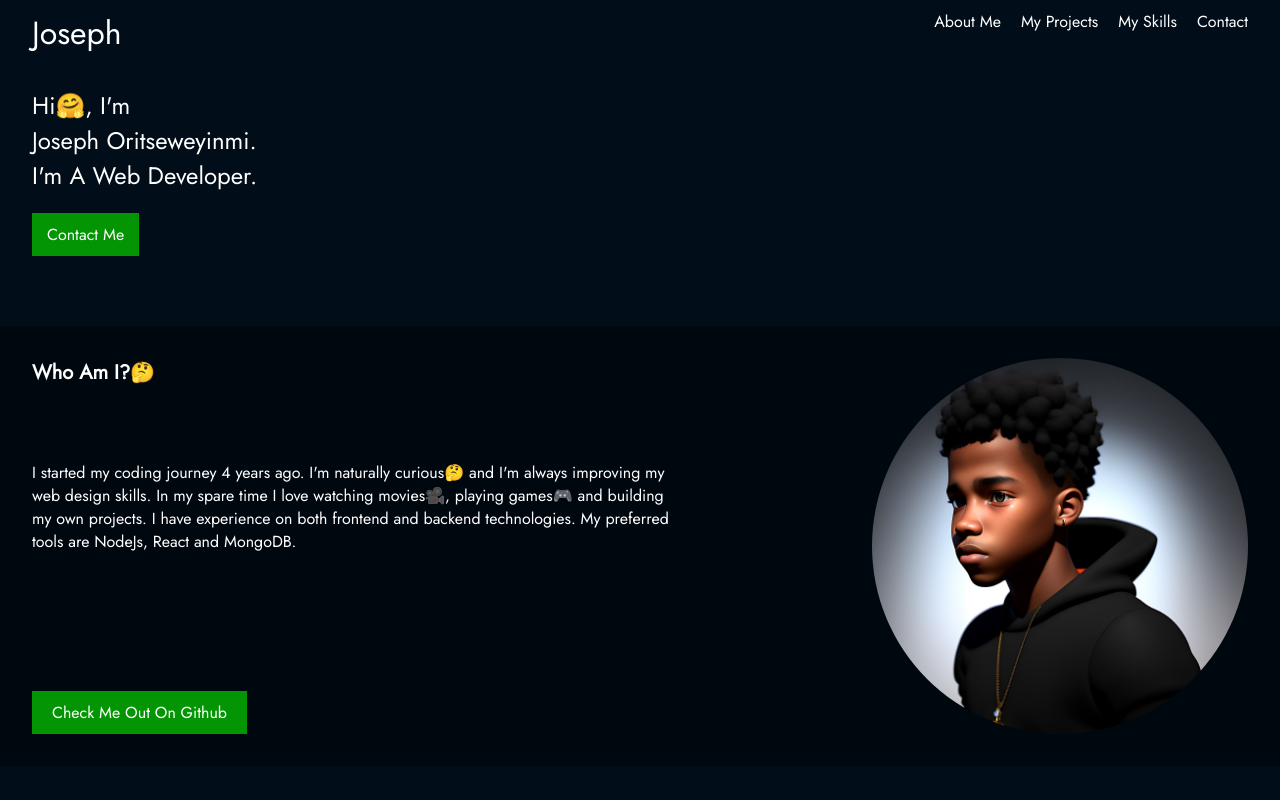
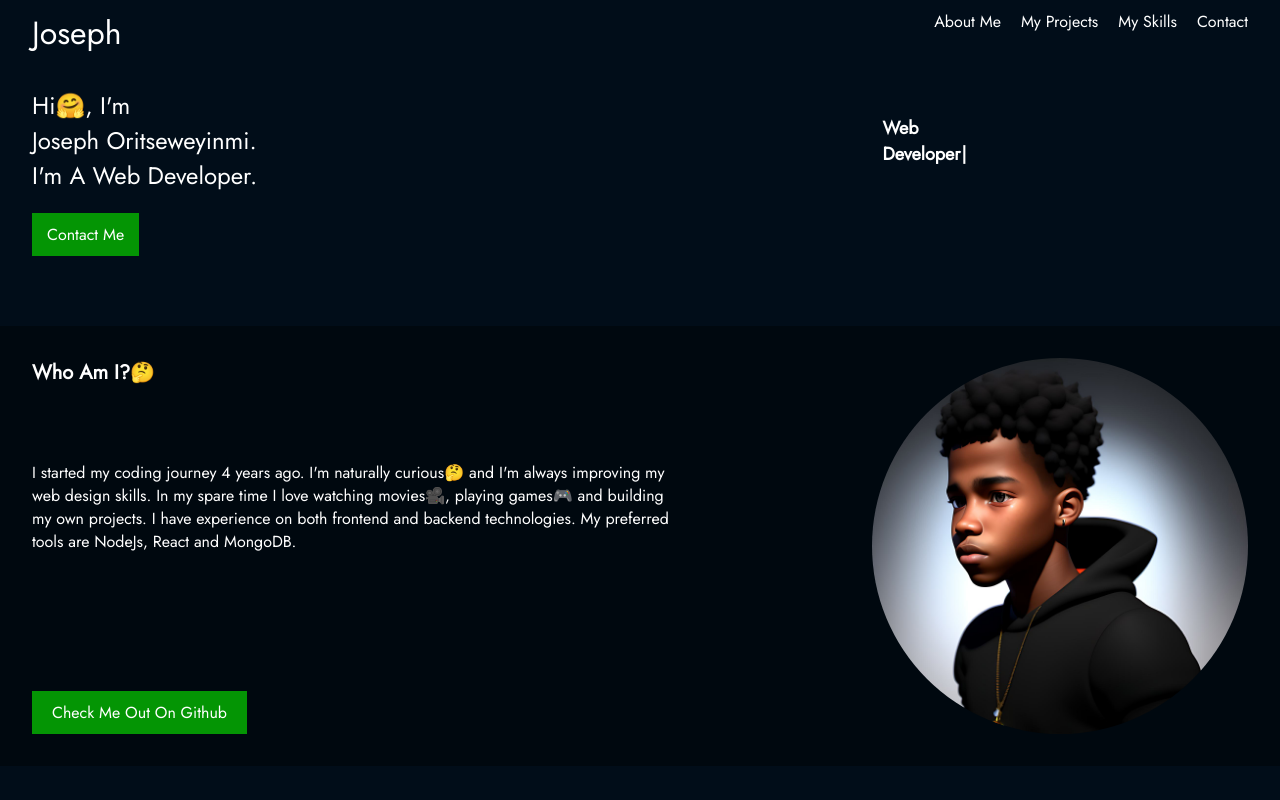
Before and after one commit to JoeSkills/portfolio-me, a Next.js app: page / in a window 1280 px wide. Shown: the top 800 px of the page. Built offline with nearby package versions, Linux system fonts and the light colour scheme; no server answers.

Commit message:
updated some content

```diff
--- a/components/Intro.jsx
+++ b/components/Intro.jsx
@@ -1,25 +1,7 @@
 import React, { useState, useEffect } from 'react';
+import Typewriter from 'typewriter-effect';
 
 const Intro = () => {
-  const [text, setText] = useState();
-  const [fullText, setFullText] = useState([
-    'Web Developer',
-    'Web Development Hobbyist',
-    'Student',
-  ]);
-  const [index, setIndex] = useState(0);
-
-  useEffect(() => {
-    if (index < fullText.length) {
-      setTimeout(() => {
-        setText(fullText[index]);
-        setIndex(index + 1);
-      }, 4000);
-    } else {
-      setIndex(0);
-    }
-  }, [index]);
-
   return (
     <div className="intro-container">
       <div className="main-intro">
@@ -36,7 +18,13 @@ const Intro = () => {
         Contact Me
       </a>
       <div className="fading-text">
-        <div className="fading-text__text">{text}</div>
+        <Typewriter
+          options={{
+            strings: ['Web Developer', 'Web Development Hobbyist', 'Student'],
+            autoStart: true,
+            loop: true,
+          }}
+        />
       </div>
     </div>
   );
--- a/components/Projects.jsx
+++ b/components/Projects.jsx
@@ -2,7 +2,8 @@ import React, { useState, useEffect } from 'react';
 import Image from 'next/image';
 import { client, urlFor } from '@/client';
 import { motion } from 'framer-motion';
-import { FaGithub, FaLink } from 'react-icons/fa';
+import { FaGithub } from 'react-icons/fa';
+import { FiExternalLink } from 'react-icons/fi';
 
 const Projects = () => {
   const [projects, setProjects] = useState([]);
@@ -84,7 +85,7 @@ const Projects = () => {
                     className="projects-section__projects__project__btn__btn btn--live"
                     href={project.projectLink}
                   >
-                    <FaLink className="projects-section__projects__project__btn__link-logo" />
+                    <FiExternalLink className="projects-section__projects__project__btn__link-logo" />
                     <span>Live Demo</span>
                   </a>
                   <a
--- a/package.json
+++ b/package.json
@@ -17,6 +17,7 @@
     "next": "13.2.4",
     "react": "18.2.0",
     "react-dom": "18.2.0",
-    "react-icons": "^4.8.0"
+    "react-icons": "^4.8.0",
+    "typewriter-effect": "^2.19.0"
   }
 }
--- a/styles/globals.css
+++ b/styles/globals.css
@@ -29,22 +29,6 @@ body {
 button:hover {
   cursor: pointer;
   transform: translate(0, 2px);
-}
-@keyframes typing {
-  from {
-    flex: 0;
-  }
-  to {
-    flex: 1;
-  }
-}
-@keyframes blinkingCursor {
-  from {
-    border-color: white;
-  }
-  to {
-    border-color: transparent;
-  }
 }
 .loading-screen-container {
   width: 100vw;
@@ -83,7 +67,7 @@ button:hover {
   height: 0.1875rem;
   bottom: 0;
   left: 0;
-  background-color: #0087ca;
+  background-color: hsl(210, 95%, 30%);
   transform-origin: bottom right;
   transition: transform 0.25s ease-out;
 }
@@ -115,15 +99,8 @@ button:hover {
 }
 .fading-text {
   width: min-content;
-
   font-size: 0.875rem;
   display: flex;
-}
-.fading-text__text {
-  animation: typing 4s steps(40) 1s infinite normal,
-    blinkingCursor 0.5s steps(40) 1s infinite normal;
-  overflow: hidden;
-  border-right: 2px solid black;
 }
 .btn {
   padding: 0.625rem 1.25rem;
@@ -264,6 +241,7 @@ button:hover {
   border: none;
   color: white;
   padding: 0.3125rem 0.625rem;
+  align-items: center;
 }
 .projects-section__projects__project__btn__btn:hover {
   background-color: hsl(120, 95%, 20%);
@@ -362,7 +340,7 @@ button:hover {
   cursor: pointer;
 }
 .social--whatsapp {
-  gap: 0.3125rem;
+  gap: 0.25rem;
 }
 a:hover {
   transform: translate(0, 2px);
```
Also changed, not shown: 1 other file (tests, documents, lock files or other folders).
